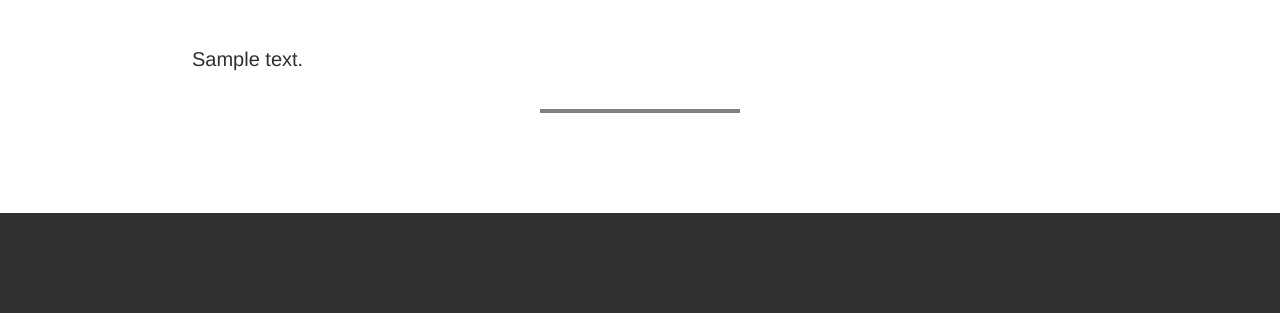
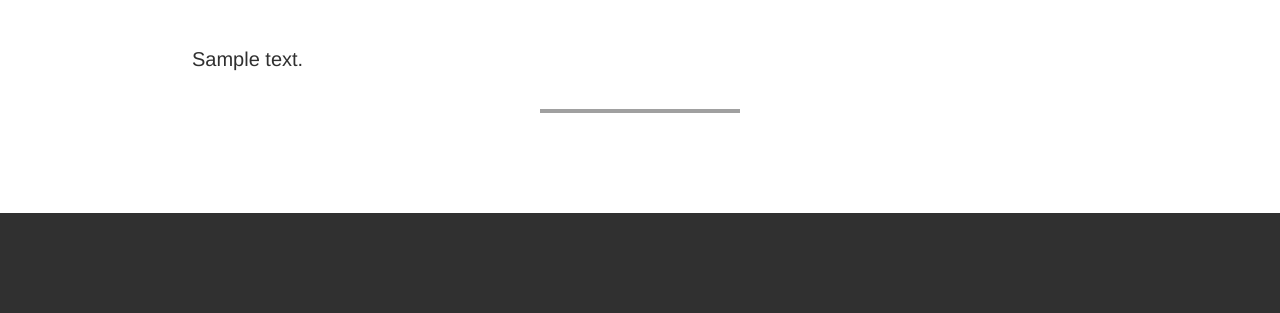
Before and after one commit to jSheraden/NewRes2017, a WordPress theme: template index.php in a window 1280 px wide. Shown: the part 901-1214 px from the top of the page. Run offline with PHP 8.4 and a stand-in for WordPress, Linux system fonts and the light colour scheme; the site name, menu and one post (Sample post) are stand-ins, and other content is empty.

Commit message:
Fixed light separator styles.

```diff
--- a/scss/style.scss
+++ b/scss/style.scss
@@ -65,7 +65,7 @@ i {
 }
 
 .light {
-  background-color: #808080;
+  background-color: #A0A0A0;
 }
 
 .content-wrapper {
--- a/style.css
+++ b/style.css
@@ -51,7 +51,7 @@ i {
   background-color: #404040; }
 
 .light {
-  background-color: #808080; }
+  background-color: #A0A0A0; }
 
 .content-wrapper {
   position: relative;
```
